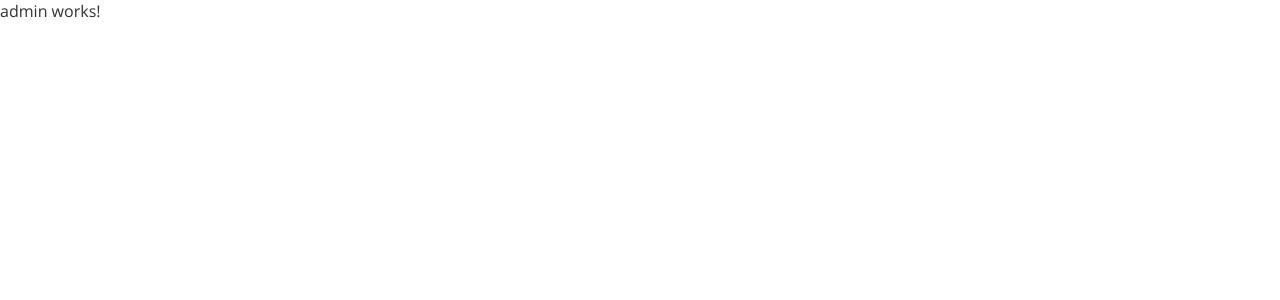
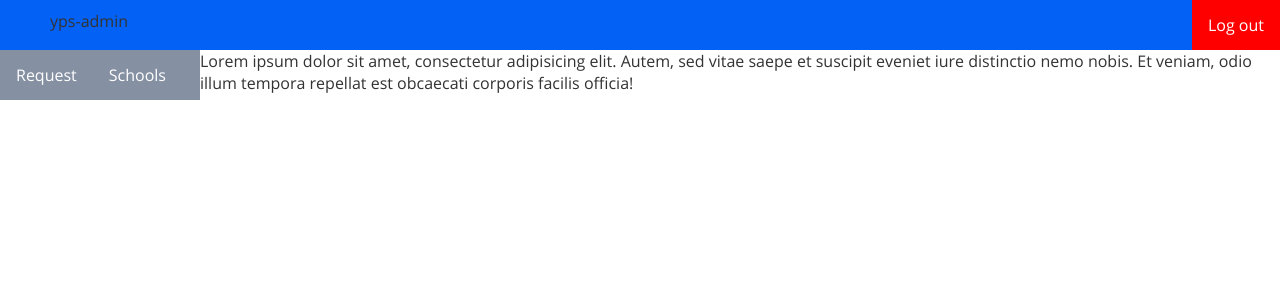
Before and after one commit to Social-projects-Rivne/YPS-Frontend, an Angular app: page /admin in a window 1280 px wide. Shown: the top 300 px of the page. Built offline with nearby package versions, Linux system fonts and the light colour scheme.

Commit message:
add wrapper and navbar

```diff
--- a/src/app/pages/admin/admin.component.html
+++ b/src/app/pages/admin/admin.component.html
@@ -1 +1,11 @@
-<p>admin works!</p>
+<div class="wrapper">
+    <ul class="navbar">
+        <li style="float:left; padding-left: 50px; text-align: center; padding-top: 10px;" ><p>yps-admin</p></li>
+        <li style="float:right"><a class="log_out" href="/login">Log out</a></li>
+    </ul>
+    <ul>
+        <li><a href="/admin">Request</a></li>
+        <li><a href="/login">Schools</a></li>
+    </ul>
+    <div class="content">Lorem ipsum dolor sit amet, consectetur adipisicing elit. Autem, sed vitae saepe et suscipit eveniet iure distinctio nemo nobis. Et veniam, odio illum tempora repellat est obcaecati corporis facilis officia!</div>
+</div>
--- a/src/app/pages/admin/admin.component.scss
+++ b/src/app/pages/admin/admin.component.scss
@@ -0,0 +1,53 @@
+.wrapper{
+  display: grid;
+  grid-auto-rows: 50px auto;
+  grid-auto-columns: 200px auto;
+}
+
+.navbar {
+    list-style-type: none;
+    margin: 0;
+    padding: 0;
+    overflow: hidden;
+    background-color: rgb(4, 97, 245);
+    grid-column-start: 1;
+    grid-column-end: 3;
+    grid-row-start: 1;
+  }
+ .navbar:only-child li {
+    float: left;
+  }
+
+ ul{
+  list-style-type: none;
+  margin: 0;
+  padding: 0;
+  overflow: hidden;
+  background-color: rgba(53, 73, 104, 0.603);
+  grid-column-start: 1;
+  grid-row-start: 2;
+
+ }
+ li {
+  float: inline-start;
+}
+  li a {
+    display: block;
+    color: white;
+    text-align: center;
+    padding: 14px 16px;
+    text-decoration: none;
+  }
+  .content{
+    grid-column-start: 2;
+    grid-row-start: 2;
+    grid-row-end: auto;
+  }
+  /* Change the link color to #111 (black) on hover */
+  li a:hover {
+    background-color: #111;
+  }
+  .log_out{
+      background-color: red;
+
+  }
```
